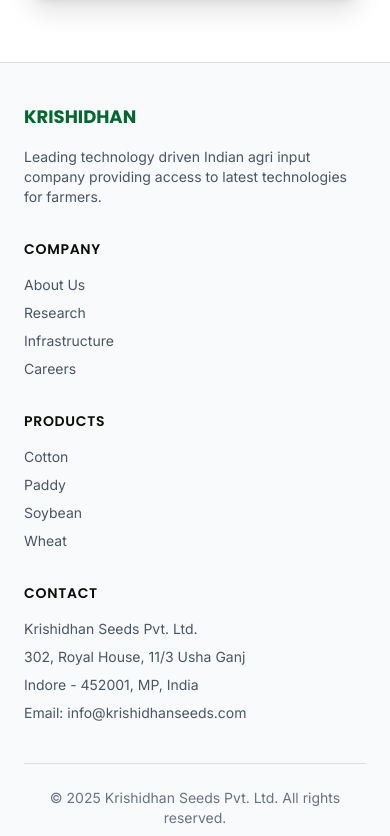
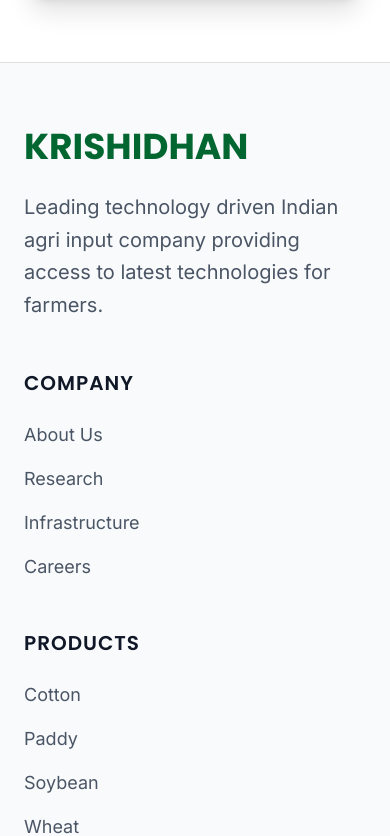
Before and after one commit to shaikhakramshakil/krishidhan-website, a Next.js app: page /about in a window 390 px wide. Shown: the part 3299-4135 px from the top of the page. Built offline with nearby package versions, Linux system fonts and the light colour scheme.

Commit message:
Significantly increase footer text sizes for better visibility and consistent design

```diff
--- a/app/page.tsx
+++ b/app/page.tsx
@@ -22,16 +22,16 @@
           <div className="grid gap-16 lg:grid-cols-2 items-center">
             <div className="space-y-8">
               <div>
-                <Badge className="mb-4 px-4 py-2 bg-green-100 text-green-700 hover:bg-green-100 text-sm font-semibold">
+                <Badge className="mb-4 px-4 py-2 bg-green-100 text-green-700 hover:bg-green-100 text-base font-semibold">
                   About Krishidhan
                 </Badge>
-                <h2 className="text-4xl md:text-5xl font-extrabold tracking-tight text-gray-900 mb-6 leading-tight">
+                <h2 className="text-5xl md:text-6xl font-extrabold tracking-tight text-gray-900 mb-6 leading-tight">
                   Pioneering Agricultural{" "}
                   <span className="bg-gradient-to-r from-green-600 to-emerald-600 bg-clip-text text-transparent">
                     Biotechnology
                   </span>
                 </h2>
-                <p className="text-lg text-gray-600 leading-relaxed">
+                <p className="text-xl text-gray-600 leading-relaxed">
                   {aboutText}
                 </p>
               </div>
@@ -47,7 +47,7 @@
                     <div className={`p-2 rounded-xl bg-gradient-to-br from-${item.color}-400 to-${item.color}-600 text-white`}>
                       <item.icon className="w-5 h-5" />
                     </div>
-                    <span className="font-semibold text-gray-900 text-sm">{item.label}</span>
+                    <span className="font-semibold text-gray-900 text-base">{item.label}</span>
                   </div>
                 ))}
               </div>
@@ -66,12 +66,12 @@
                 <img src="https://images.unsplash.com/photo-1464226184884-fa280b87c399?w=800&h=600&fit=crop&q=80" alt="Crop Field" className="absolute inset-0 w-full h-full object-cover" />
                 {/* Floating stats */}
                 <div className="absolute top-8 right-8 bg-white rounded-2xl p-4 shadow-xl">
-                  <div className="text-3xl font-bold text-green-600">93K+</div>
-                  <div className="text-xs text-gray-600 font-medium">Acres Production</div>
+                  <div className="text-4xl font-bold text-green-600">93K+</div>
+                  <div className="text-sm text-gray-600 font-medium">Acres Production</div>
                 </div>
                 <div className="absolute bottom-8 left-8 bg-white rounded-2xl p-4 shadow-xl">
-                  <div className="text-3xl font-bold text-emerald-600">600K+</div>
-                  <div className="text-xs text-gray-600 font-medium">Happy Farmers</div>
+                  <div className="text-4xl font-bold text-emerald-600">600K+</div>
+                  <div className="text-sm text-gray-600 font-medium">Happy Farmers</div>
                 </div>
               </div>
             </div>
@@ -83,13 +83,13 @@
       <section className="py-24 bg-gradient-to-b from-gray-50 to-white w-full overflow-x-hidden">
         <div className="container mx-auto max-w-[1400px] px-6 md:px-12 lg:px-20 w-full">
           <div className="text-center mb-16 space-y-4">
-            <Badge className="mb-2 px-4 py-2 bg-green-100 text-green-700 hover:bg-green-100 text-sm font-semibold">
+            <Badge className="mb-2 px-4 py-2 bg-green-100 text-green-700 hover:bg-green-100 text-base font-semibold">
               Our Products
             </Badge>
-            <h2 className="text-4xl md:text-5xl font-extrabold text-gray-900">
+            <h2 className="text-5xl md:text-6xl font-extrabold text-gray-900">
               Premium Seed Varieties
             </h2>
-            <p className="max-w-2xl mx-auto text-lg text-gray-600">
+            <p className="max-w-2xl mx-auto text-xl text-gray-600">
               High-yielding, disease-resistant seed varieties designed for modern farming needs
             </p>
           </div>
@@ -101,20 +101,20 @@
                   <div className="absolute inset-0 bg-gradient-to-t from-black/60 via-black/20 to-transparent z-10" />
                   <div className="absolute inset-0 bg-green-400/20 group-hover:scale-110 transition-transform duration-700" />
                   <div className="absolute bottom-6 left-6 z-20">
-                    <div className="inline-block px-4 py-1 bg-white/90 backdrop-blur-sm rounded-full text-sm font-bold text-green-700 mb-2">
+                    <div className="inline-block px-4 py-1 bg-white/90 backdrop-blur-sm rounded-full text-base font-bold text-green-700 mb-2">
                       {product.items?.length || 0}+ Varieties
                     </div>
-                    <h3 className="text-3xl font-extrabold text-white">{product.category}</h3>
+                    <h3 className="text-4xl font-extrabold text-white">{product.category}</h3>
                   </div>
                 </div>
                 <CardContent className="p-6">
-                  <p className="text-gray-600 mb-4 line-clamp-2">
+                  <p className="text-lg text-gray-600 mb-4 line-clamp-2">
                     Premium quality {product.category.toLowerCase()} seeds with high yield potential and disease resistance.
                   </p>
-                  <Button asChild variant="ghost" className="p-0 h-auto text-green-700 font-bold hover:bg-transparent group/btn">
+                  <Button asChild variant="ghost" className="p-0 h-auto text-green-700 font-bold hover:bg-transparent group/btn text-base">
                     <Link href={`/products/${product.category.toLowerCase()}`} className="inline-flex items-center gap-2">
                       View Details
-                      <ArrowRight className="w-4 h-4 group-hover/btn:translate-x-1 transition-transform" />
+                      <ArrowRight className="w-5 h-5 group-hover/btn:translate-x-1 transition-transform" />
                     </Link>
                   </Button>
                 </CardContent>
@@ -134,16 +134,16 @@
       <section className="py-24 text-white relative overflow-hidden w-full" style={{backgroundImage: 'url(https://images.unsplash.com/photo-1574943320219-553eb213f72d?w=1200&h=600&fit=crop)', backgroundSize: 'cover', backgroundPosition: 'center'}}>
         <div className="absolute inset-0 bg-black/40"></div>
         <div className="container mx-auto max-w-[1400px] px-6 md:px-12 lg:px-20 text-center relative z-10 w-full">
-          <h2 className="text-4xl md:text-5xl font-extrabold mb-6">
+          <h2 className="text-5xl md:text-6xl font-extrabold mb-6">
             Ready to Grow with Us?
           </h2>
-          <p className="mx-auto max-w-2xl text-xl text-green-50 mb-10">
+          <p className="mx-auto max-w-2xl text-2xl text-green-50 mb-10">
             Join thousands of farmers who trust Krishidhan for premium seeds and agricultural excellence.
           </p>
-          <Button asChild size="lg" className="bg-white text-green-700 hover:bg-gray-100 shadow-2xl rounded-2xl px-10 h-14 text-base font-bold">
+          <Button asChild size="lg" className="bg-white text-green-700 hover:bg-gray-100 shadow-2xl rounded-2xl px-10 h-14 text-lg font-bold">
             <Link href="/contact" className="inline-flex items-center gap-2">
               Get in Touch
-              <ArrowRight className="w-5 h-5" />
+              <ArrowRight className="w-6 h-6" />
             </Link>
           </Button>
         </div>
--- a/components/home/Hero.tsx
+++ b/components/home/Hero.tsx
@@ -24,12 +24,12 @@
             transition={{ duration: 0.7 }}
             className="space-y-8"
           >
-            <div className="inline-flex items-center gap-2 px-4 py-2 rounded-full bg-green-100 text-green-700 text-sm font-medium">
-              <Sparkles className="w-4 h-4" />
+            <div className="inline-flex items-center gap-2 px-4 py-2 rounded-full bg-green-100 text-green-700 text-base font-medium">
+              <Sparkles className="w-5 h-5" />
               <span>Leading Agri-Tech Innovation Since 1996</span>
             </div>
 
-            <h1 className="text-5xl md:text-6xl lg:text-7xl font-extrabold tracking-tight leading-tight">
+            <h1 className="text-6xl md:text-7xl lg:text-8xl font-extrabold tracking-tight leading-tight">
               <span className="bg-gradient-to-r from-green-600 via-emerald-600 to-green-700 bg-clip-text text-transparent">
                 Seeds for
               </span>
@@ -37,18 +37,18 @@
               <span className="text-gray-900">Tomorrow's Harvest</span>
             </h1>
 
-            <p className="text-lg md:text-xl text-gray-600 leading-relaxed max-w-xl">
+            <p className="text-xl md:text-2xl text-gray-600 leading-relaxed max-w-xl">
               Empowering Indian farmers with premium quality seeds, cutting-edge research, and sustainable agricultural solutions for a prosperous future.
             </p>
 
             <div className="flex flex-col sm:flex-row gap-4">
-              <Button asChild size="lg" className="bg-gradient-to-r from-green-600 to-emerald-600 hover:from-green-700 hover:to-emerald-700 text-white shadow-lg shadow-green-500/30 rounded-2xl px-8 h-14 text-base font-semibold">
+              <Button asChild size="lg" className="bg-gradient-to-r from-green-600 to-emerald-600 hover:from-green-700 hover:to-emerald-700 text-white shadow-lg shadow-green-500/30 rounded-2xl px-8 h-14 text-lg font-semibold">
                 <Link href="/products" className="inline-flex items-center gap-2">
                   Explore Products
-                  <ArrowRight className="w-5 h-5" />
+                  <ArrowRight className="w-6 h-6" />
                 </Link>
               </Button>
-              <Button asChild variant="outline" size="lg" className="border-2 border-green-600 text-green-700 hover:bg-green-50 rounded-2xl px-8 h-14 text-base font-semibold">
+              <Button asChild variant="outline" size="lg" className="border-2 border-green-600 text-green-700 hover:bg-green-50 rounded-2xl px-8 h-14 text-lg font-semibold">
                 <Link href="/about">
                   Our Story
                 </Link>
@@ -69,10 +69,10 @@
               ].map((stat, index) => (
                 <div key={index} className="space-y-1">
                   <div className="flex items-center gap-2">
-                    <stat.icon className="w-5 h-5 text-green-600" />
-                    <div className="text-2xl md:text-3xl font-bold text-gray-900">{stat.value}</div>
+                    <stat.icon className="w-6 h-6 text-green-600" />
+                    <div className="text-3xl md:text-4xl font-bold text-gray-900">{stat.value}</div>
                   </div>
-                  <div className="text-sm text-gray-600 font-medium">{stat.label}</div>
+                  <div className="text-base text-gray-600 font-medium">{stat.label}</div>
                 </div>
               ))}
             </motion.div>
@@ -101,8 +101,8 @@
                   <Award className="w-8 h-8" />
                 </div>
                 <div className="text-center">
-                  <div className="font-bold text-white text-lg">Top 10</div>
-                  <div className="text-sm text-white/80">Seed Company</div>
+                  <div className="font-bold text-white text-xl">Top 10</div>
+                  <div className="text-base text-white/80">Seed Company</div>
                 </div>
               </motion.div>
 
@@ -116,8 +116,8 @@
                     <Sprout className="w-6 h-6 text-white" />
                   </div>
                   <div>
-                    <div className="text-2xl font-bold text-white">93K+</div>
-                    <div className="text-xs text-white/80">Acres Production</div>
+                    <div className="text-3xl font-bold text-white">93K+</div>
+                    <div className="text-sm text-white/80">Acres Production</div>
                   </div>
                 </div>
                 <div className="flex gap-1 mt-3">
--- a/components/layout/Footer.tsx
+++ b/components/layout/Footer.tsx
@@ -3,35 +3,35 @@
 export function Footer() {
   return (
     <footer className="border-t bg-gray-50 w-full overflow-x-hidden">
-      <div className="container mx-auto max-w-[1400px] py-10 md:py-16 px-6 md:px-12 lg:px-20 w-full">
-        <div className="grid grid-cols-1 gap-8 md:grid-cols-4">
-          <div className="space-y-4">
-            <h3 className="text-lg font-bold text-green-800">KRISHIDHAN</h3>
-            <p className="text-sm text-gray-600">
+      <div className="container mx-auto max-w-[1400px] py-16 md:py-20 px-6 md:px-12 lg:px-20 w-full">
+        <div className="grid grid-cols-1 gap-12 md:grid-cols-4">
+          <div className="space-y-6">
+            <h3 className="text-4xl font-bold text-green-800">KRISHIDHAN</h3>
+            <p className="text-xl text-gray-600 leading-relaxed">
               Leading technology driven Indian agri input company providing access to latest technologies for farmers.
             </p>
           </div>
           <div>
-            <h4 className="mb-4 text-sm font-semibold uppercase tracking-wider">Company</h4>
-            <ul className="space-y-2 text-sm text-gray-600">
-              <li><Link href="/about" className="hover:text-green-700">About Us</Link></li>
-              <li><Link href="/research" className="hover:text-green-700">Research</Link></li>
-              <li><Link href="/infrastructure" className="hover:text-green-700">Infrastructure</Link></li>
-              <li><Link href="/careers" className="hover:text-green-700">Careers</Link></li>
+            <h4 className="mb-6 text-xl font-semibold uppercase tracking-wider text-gray-900">Company</h4>
+            <ul className="space-y-4 text-lg text-gray-600">
+              <li><Link href="/about" className="hover:text-green-700 transition-colors">About Us</Link></li>
+              <li><Link href="/research" className="hover:text-green-700 transition-colors">Research</Link></li>
+              <li><Link href="/infrastructure" className="hover:text-green-700 transition-colors">Infrastructure</Link></li>
+              <li><Link href="/careers" className="hover:text-green-700 transition-colors">Careers</Link></li>
             </ul>
           </div>
           <div>
-            <h4 className="mb-4 text-sm font-semibold uppercase tracking-wider">Products</h4>
-            <ul className="space-y-2 text-sm text-gray-600">
-              <li><Link href="/products/cotton" className="hover:text-green-700">Cotton</Link></li>
-              <li><Link href="/products/paddy" className="hover:text-green-700">Paddy</Link></li>
-              <li><Link href="/products/soybean" className="hover:text-green-700">Soybean</Link></li>
-              <li><Link href="/products/wheat" className="hover:text-green-700">Wheat</Link></li>
+            <h4 className="mb-6 text-xl font-semibold uppercase tracking-wider text-gray-900">Products</h4>
+            <ul className="space-y-4 text-lg text-gray-600">
+              <li><Link href="/products/cotton" className="hover:text-green-700 transition-colors">Cotton</Link></li>
+              <li><Link href="/products/paddy" className="hover:text-green-700 transition-colors">Paddy</Link></li>
+              <li><Link href="/products/soybean" className="hover:text-green-700 transition-colors">Soybean</Link></li>
+              <li><Link href="/products/wheat" className="hover:text-green-700 transition-colors">Wheat</Link></li>
             </ul>
           </div>
           <div>
-            <h4 className="mb-4 text-sm font-semibold uppercase tracking-wider">Contact</h4>
-            <address className="text-sm text-gray-600 not-italic space-y-2">
+            <h4 className="mb-6 text-xl font-semibold uppercase tracking-wider text-gray-900">Contact</h4>
+            <address className="text-lg text-gray-600 not-italic space-y-3 leading-relaxed">
               <p>Krishidhan Seeds Pvt. Ltd.</p>
               <p>302, Royal House, 11/3 Usha Ganj</p>
               <p>Indore - 452001, MP, India</p>
@@ -39,7 +39,7 @@
             </address>
           </div>
         </div>
-        <div className="mt-10 border-t pt-6 text-center text-sm text-gray-500">
+        <div className="mt-12 border-t pt-8 text-center text-lg text-gray-500">
           <p>© {new Date().getFullYear()} Krishidhan Seeds Pvt. Ltd. All rights reserved.</p>
         </div>
       </div>
--- a/components/layout/Header.tsx
+++ b/components/layout/Header.tsx
@@ -51,7 +51,7 @@
             <div className="w-10 h-10 bg-gradient-to-br from-green-600 to-emerald-600 rounded-xl flex items-center justify-center text-white font-bold text-lg shadow-lg">
               K
             </div>
-            <span className="hidden font-extrabold sm:inline-block text-2xl bg-gradient-to-r from-green-600 to-emerald-600 bg-clip-text text-transparent">
+            <span className="hidden font-extrabold sm:inline-block text-3xl bg-gradient-to-r from-green-600 to-emerald-600 bg-clip-text text-transparent">
               KRISHIDHAN
             </span>
           </Link>
@@ -62,7 +62,7 @@
               <input
                 type="text"
                 placeholder="Search seeds, products..."
-                className="w-full pl-10 pr-4 py-2.5 bg-green-50 border border-green-200 rounded-full text-sm text-gray-700 placeholder-gray-500 focus:outline-none focus:ring-2 focus:ring-green-500 focus:border-transparent transition-all"
+                className="w-full pl-10 pr-4 py-3 bg-green-50 border border-green-200 rounded-full text-base text-gray-700 placeholder-gray-500 focus:outline-none focus:ring-2 focus:ring-green-500 focus:border-transparent transition-all"
               />
               <Search className="absolute left-3 h-4 w-4 text-gray-400 pointer-events-none" />
             </div>
@@ -72,35 +72,35 @@
             <NavigationMenuList>
               <NavigationMenuItem>
                 <Link href="/" legacyBehavior passHref>
-                  <NavigationMenuLink className={cn(navigationMenuTriggerStyle(), "font-semibold text-base text-gray-700 hover:text-green-600 bg-green-50 hover:bg-green-100 px-5 py-2.5 rounded-full transition-colors")}>
+                  <NavigationMenuLink className={cn(navigationMenuTriggerStyle(), "font-semibold text-lg text-gray-700 hover:text-green-600 bg-green-50 hover:bg-green-100 px-6 py-3 rounded-full transition-colors")}>
                     Home
                   </NavigationMenuLink>
                 </Link>
               </NavigationMenuItem>
               <NavigationMenuItem>
                 <Link href="/about" legacyBehavior passHref>
-                  <NavigationMenuLink className={cn(navigationMenuTriggerStyle(), "font-semibold text-base text-gray-700 hover:text-green-600 bg-green-50 hover:bg-green-100 px-5 py-2.5 rounded-full transition-colors")}>
+                  <NavigationMenuLink className={cn(navigationMenuTriggerStyle(), "font-semibold text-lg text-gray-700 hover:text-green-600 bg-green-50 hover:bg-green-100 px-6 py-3 rounded-full transition-colors")}>
                     About Us
                   </NavigationMenuLink>
                 </Link>
               </NavigationMenuItem>
               <NavigationMenuItem>
                 <Link href="/products" legacyBehavior passHref>
-                  <NavigationMenuLink className={cn(navigationMenuTriggerStyle(), "font-semibold text-base text-gray-700 hover:text-green-600 bg-green-50 hover:bg-green-100 px-5 py-2.5 rounded-full transition-colors")}>
+                  <NavigationMenuLink className={cn(navigationMenuTriggerStyle(), "font-semibold text-lg text-gray-700 hover:text-green-600 bg-green-50 hover:bg-green-100 px-6 py-3 rounded-full transition-colors")}>
                     Products
                   </NavigationMenuLink>
                 </Link>
               </NavigationMenuItem>
               <NavigationMenuItem>
                 <Link href="/research" legacyBehavior passHref>
-                  <NavigationMenuLink className={cn(navigationMenuTriggerStyle(), "font-semibold text-base text-gray-700 hover:text-green-600 bg-green-50 hover:bg-green-100 px-5 py-2.5 rounded-full transition-colors")}>
+                  <NavigationMenuLink className={cn(navigationMenuTriggerStyle(), "font-semibold text-lg text-gray-700 hover:text-green-600 bg-green-50 hover:bg-green-100 px-6 py-3 rounded-full transition-colors")}>
                     R&D
                   </NavigationMenuLink>
                 </Link>
               </NavigationMenuItem>
               <NavigationMenuItem>
                 <Link href="/contact" legacyBehavior passHref>
-                  <NavigationMenuLink className={cn(navigationMenuTriggerStyle(), "font-semibold text-base text-gray-700 hover:text-green-600 bg-green-50 hover:bg-green-100 px-5 py-2.5 rounded-full transition-colors")}>
+                  <NavigationMenuLink className={cn(navigationMenuTriggerStyle(), "font-semibold text-lg text-gray-700 hover:text-green-600 bg-green-50 hover:bg-green-100 px-6 py-3 rounded-full transition-colors")}>
                     Contact
                   </NavigationMenuLink>
                 </Link>
```
